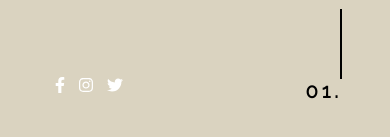
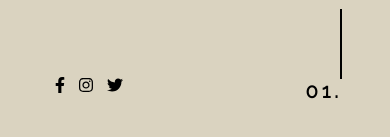
Before and after one commit to mhedengren/react-restaurant-booking, a React (Create React App) app: page / in a window 390 px wide. Shown: the part 1389-1526 px from the top of the page. Built offline with nearby package versions, Linux system fonts and the light colour scheme; a web font is replaced by a local one.

Commit message:
fixed color on social media on mobile

```diff
--- a/src/components/Home/Home.tsx
+++ b/src/components/Home/Home.tsx
@@ -25,9 +25,9 @@ const Home = () => {
                 </div>{/* closing div for whiteBox */}
                 <footer className="footer-mobile">
                     <div className="social-icons">
-                            <FontAwesomeIcon icon={faFacebookF} size="1x" style={{ padding: '7px', color: 'white' }}/>
-                            <FontAwesomeIcon icon={faInstagram} size="1x" style={{ padding: '7px', color: 'white'  }}/>
-                            <FontAwesomeIcon icon={faTwitter} size="1x" style={{ padding: '7px', color: 'white'  }} />
+                            <FontAwesomeIcon icon={faFacebookF} size="1x" style={{ padding: '7px', color: 'black' }}/>
+                            <FontAwesomeIcon icon={faInstagram} size="1x" style={{ padding: '7px', color: 'black'  }}/>
+                            <FontAwesomeIcon icon={faTwitter} size="1x" style={{ padding: '7px', color: 'black'  }} />
                     </div>
                     <div className="page-number-wrapper">
                             <div className="vl"></div>
```
